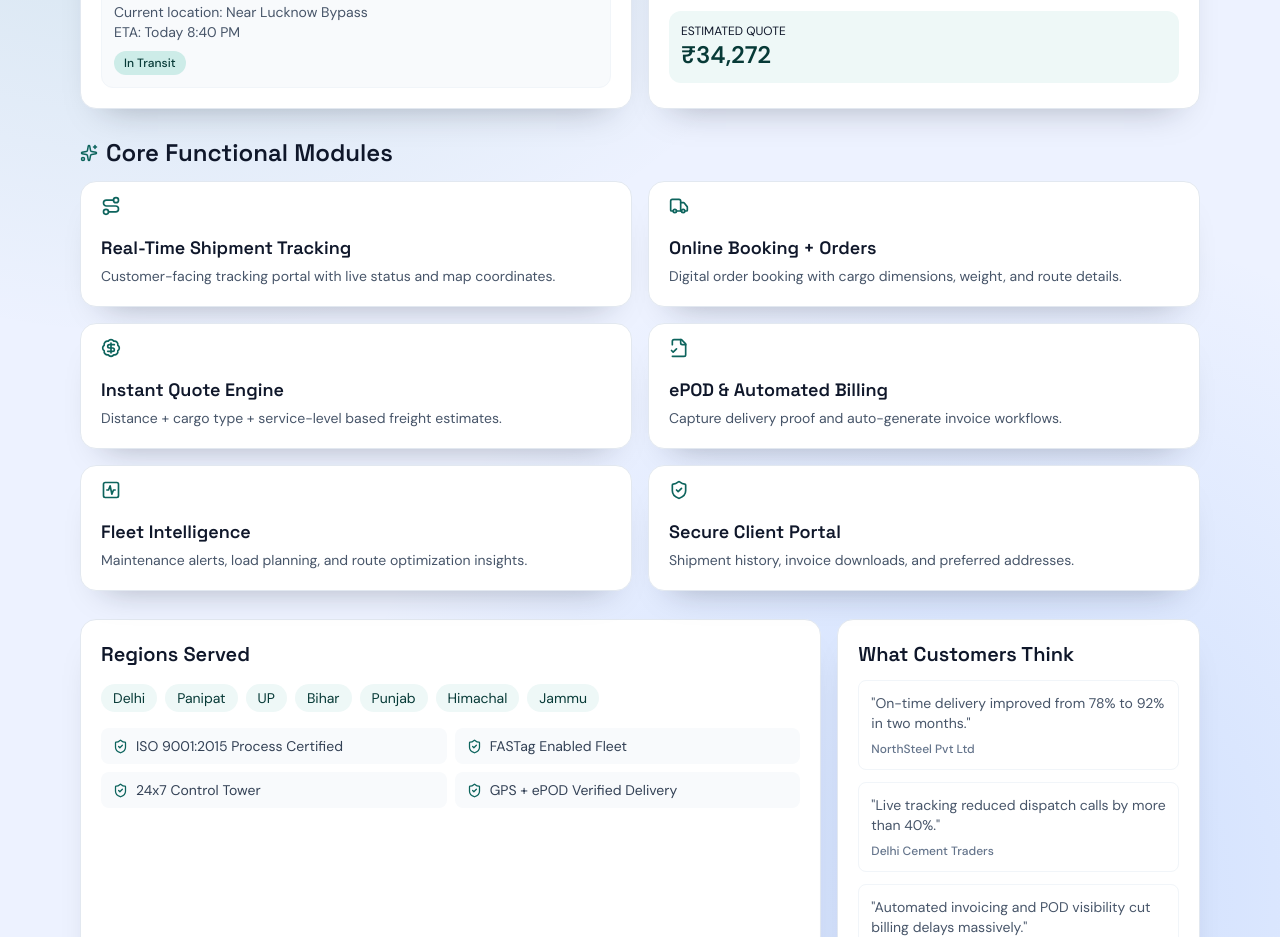
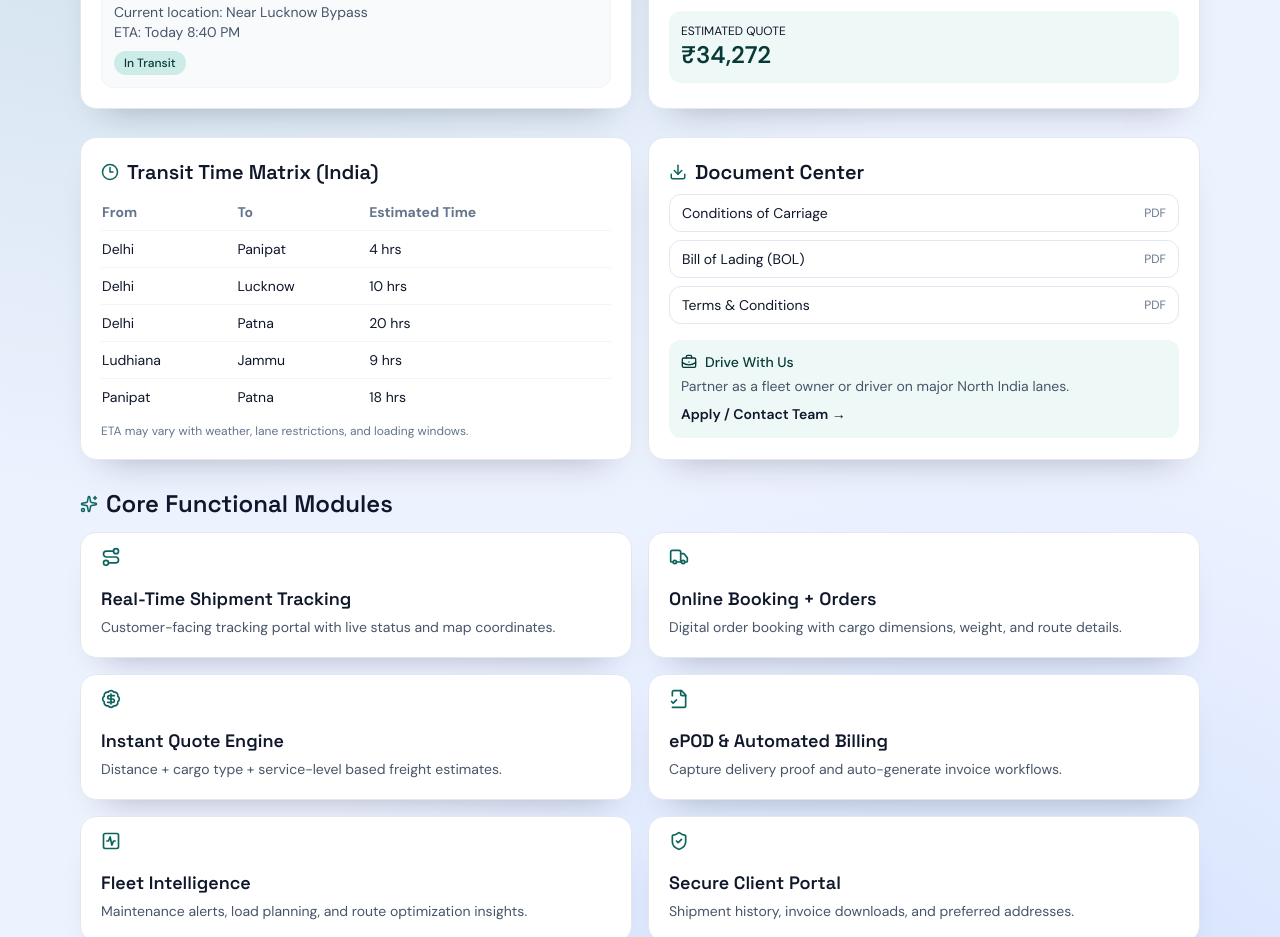
Before and after one commit to sodhichanu/tms-saas-live, a Next.js app: page / in a window 1280 px wide. Shown: the part 840-1777 px from the top of the page. Built offline with nearby package versions, Linux system fonts and the light colour scheme.

Commit message:
Enhance landing with transit matrix, document center, and drive-with-us CTA

```diff
--- a/app/page.js
+++ b/app/page.js
@@ -2,8 +2,8 @@
 
 import { useMemo, useState } from 'react';
 import Link from 'next/link';
-import { ActivitySquare, Route, Truck, Users2, Gauge, Timer, ShieldCheck, BadgeDollarSign, Building2, FileCheck2, Sparkles, Facebook, Instagram, MessageCircle } from 'lucide-react';
-import { estimateQuote, regions, testimonials, trackingLookup, trustSignals } from '@/lib/mockData';
+import { ActivitySquare, Route, Truck, Users2, Gauge, Timer, ShieldCheck, BadgeDollarSign, Building2, FileCheck2, Sparkles, Facebook, Instagram, MessageCircle, Clock3, Download, BriefcaseBusiness } from 'lucide-react';
+import { documentCenter, estimateQuote, regions, testimonials, trackingLookup, transitTimeMatrix, trustSignals } from '@/lib/mockData';
 import Badge from '@/components/ui/Badge';
 
 const features = [
@@ -102,6 +102,50 @@ export default function LandingPage() {
         </div>
       </section>
 
+      <section className="mt-7 grid gap-4 lg:grid-cols-2">
+        <div className="card card-lift p-5">
+          <div className="mb-2 flex items-center gap-2">
+            <Clock3 size={18} className="text-brand-600" />
+            <h2 className="font-display text-lg font-semibold md:text-xl">Transit Time Matrix (India)</h2>
+          </div>
+          <div className="overflow-x-auto">
+            <table className="min-w-full text-sm">
+              <thead className="text-left text-slate-500">
+                <tr><th className="py-2">From</th><th>To</th><th>Estimated Time</th></tr>
+              </thead>
+              <tbody>
+                {transitTimeMatrix.map((t) => (
+                  <tr key={`${t.from}-${t.to}`} className="border-t border-slate-100">
+                    <td className="py-2">{t.from}</td><td>{t.to}</td><td>{t.etaHours} hrs</td>
+                  </tr>
+                ))}
+              </tbody>
+            </table>
+          </div>
+          <p className="mt-2 text-xs text-slate-500">ETA may vary with weather, lane restrictions, and loading windows.</p>
+        </div>
+
+        <div className="card card-lift p-5">
+          <div className="mb-2 flex items-center gap-2">
+            <Download size={18} className="text-brand-600" />
+            <h2 className="font-display text-lg font-semibold md:text-xl">Document Center</h2>
+          </div>
+          <div className="space-y-2">
+            {documentCenter.map((d) => (
+              <button key={d.file} className="flex w-full items-center justify-between rounded-xl border border-slate-200 px-3 py-2 text-left text-sm hover:bg-slate-50">
+                <span>{d.title}</span>
+                <span className="text-xs text-slate-500">PDF</span>
+              </button>
+            ))}
+          </div>
+          <div className="mt-4 rounded-xl bg-brand-50 p-3">
+            <p className="flex items-center gap-2 text-sm font-medium text-brand-900"><BriefcaseBusiness size={16} /> Drive With Us</p>
+            <p className="mt-1 text-sm text-slate-600">Partner as a fleet owner or driver on major North India lanes.</p>
+            <Link href="/contact" className="mt-2 inline-block text-sm font-semibold text-brand-700">Apply / Contact Team →</Link>
+          </div>
+        </div>
+      </section>
+
       <section className="mt-7" id="features">
         <div className="mb-3 flex items-center gap-2">
           <Sparkles size={18} className="text-brand-600" />
```
Also changed, not shown: lib/mockData.js.
